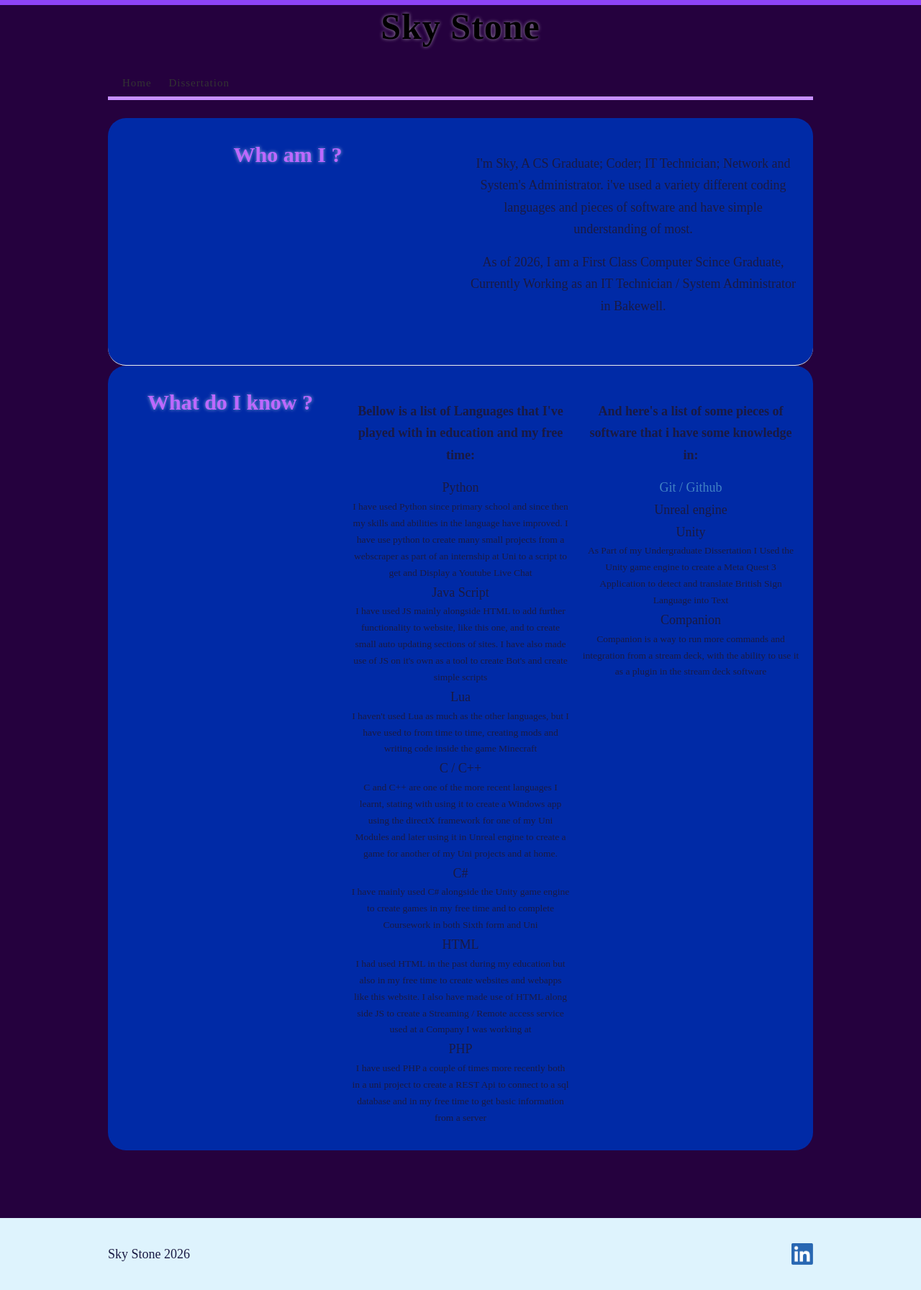
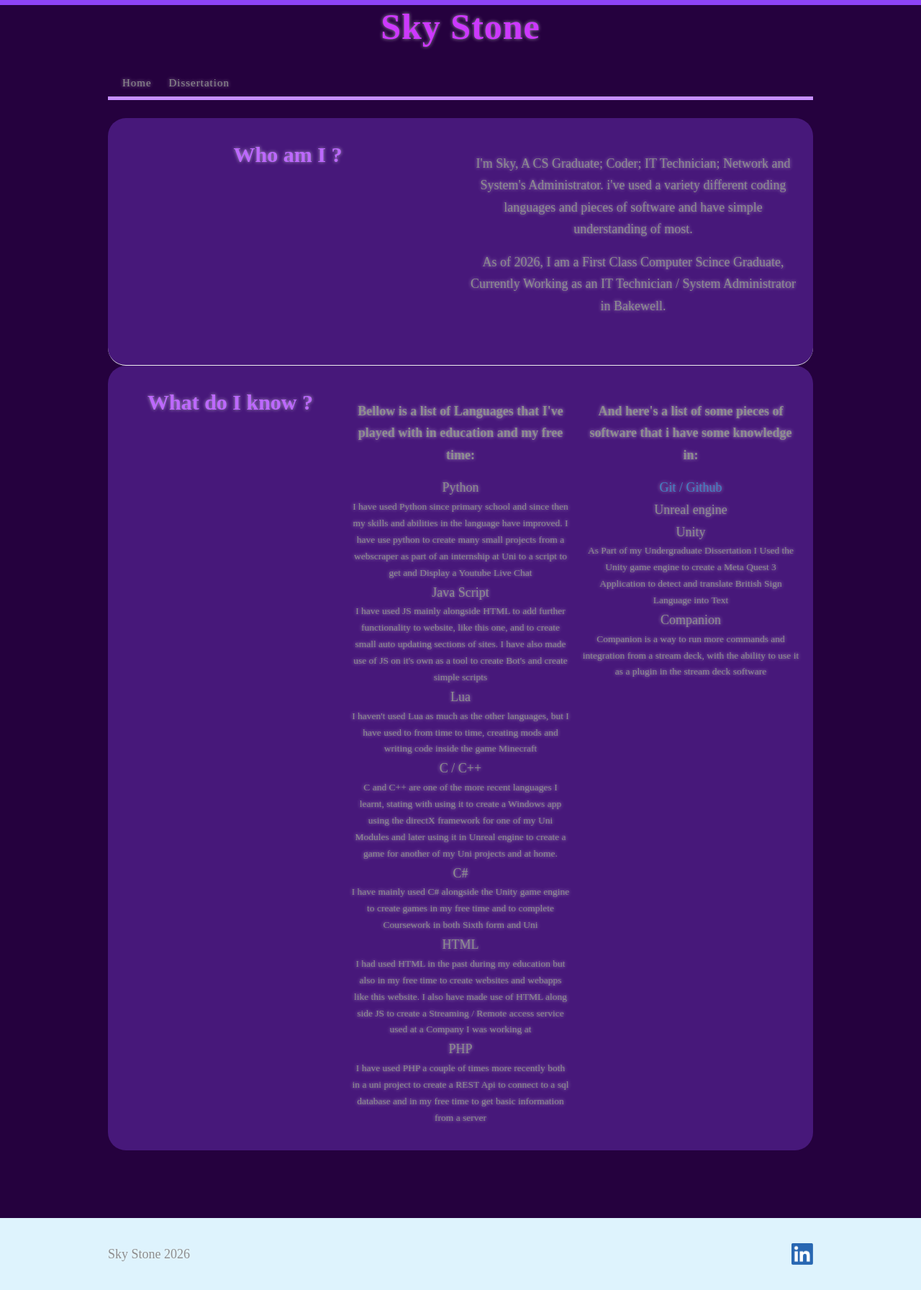
Before and after one commit to SKui1/Skui_home, a PHP site: page / in a window 1280 px wide. Shown: the whole page at 72% size. Run offline with PHP 8.4, Linux system fonts and the light colour scheme; some web fonts are replaced.

Commit message:
:bug: Fixed Text Colours

```diff
--- a/assets/styles.css
+++ b/assets/styles.css
@@ -40,7 +40,8 @@
  * {
      font-size:20px;
      line-height:200%;
-     color: #191A42;
+     color: #8e8e8e;
+     text-shadow: #ffffff90 0px 0px 5px;
      font-family:opendyslexic !important;
  }
 
@@ -71,7 +72,7 @@ footer, header, hgroup, menu, nav, section {
 }
 
 article {
-    background: #002aa6;
+    background: #47187a;
     padding: 1em;
 }
 
@@ -393,7 +394,7 @@ p > img {
 
 .site-name {
     margin: -10px 0 0 0;
-    color: black;
+    color: #cd38fe;
     cursor: pointer;
     font-family: OpenDyslexic3;
     font-weight: bold;
@@ -439,7 +440,7 @@ nav {
 
 nav a {
     margin-left: 20px;
-    color: #333;
+    color: #8e8e8e;
     text-align: right;
     font-weight: 300;
     letter-spacing: 1px;
```
